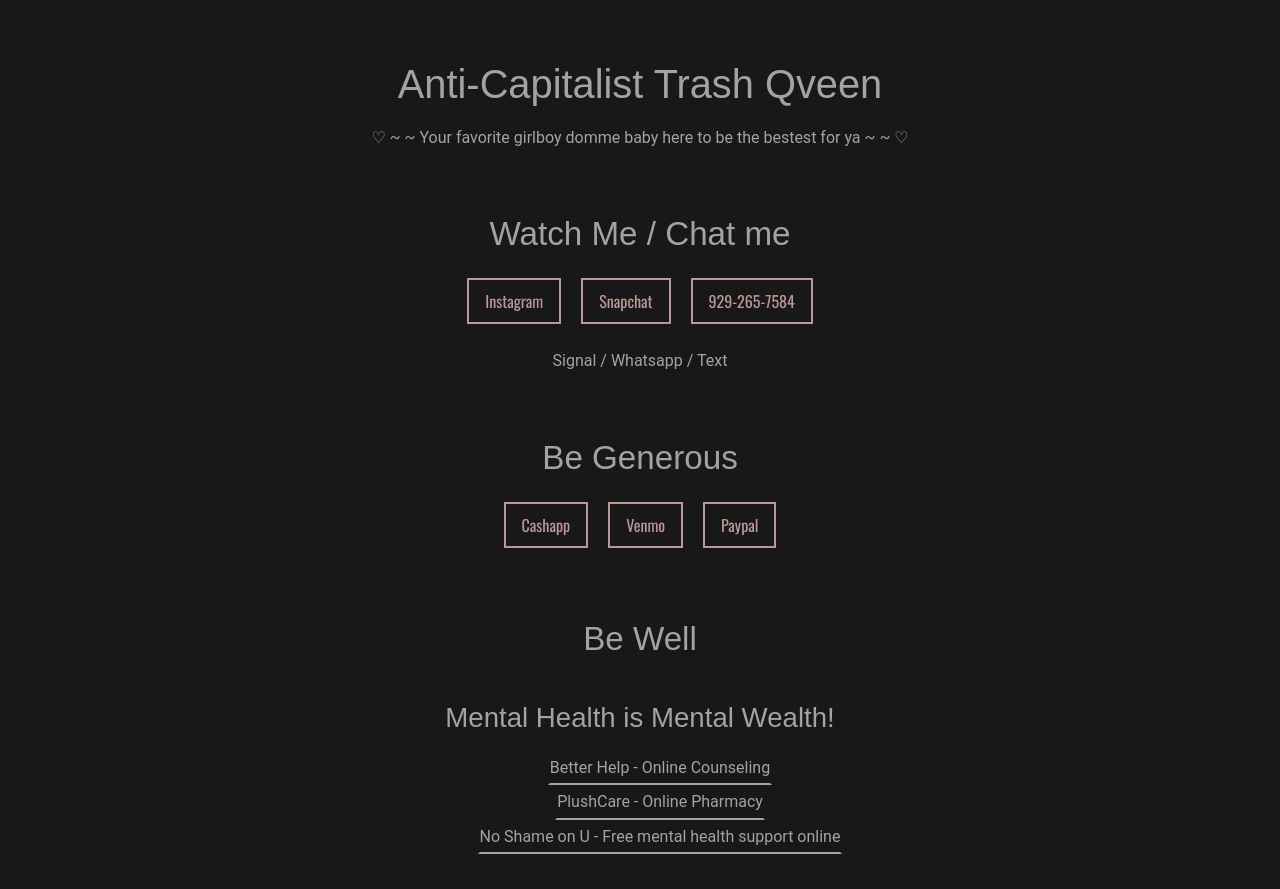
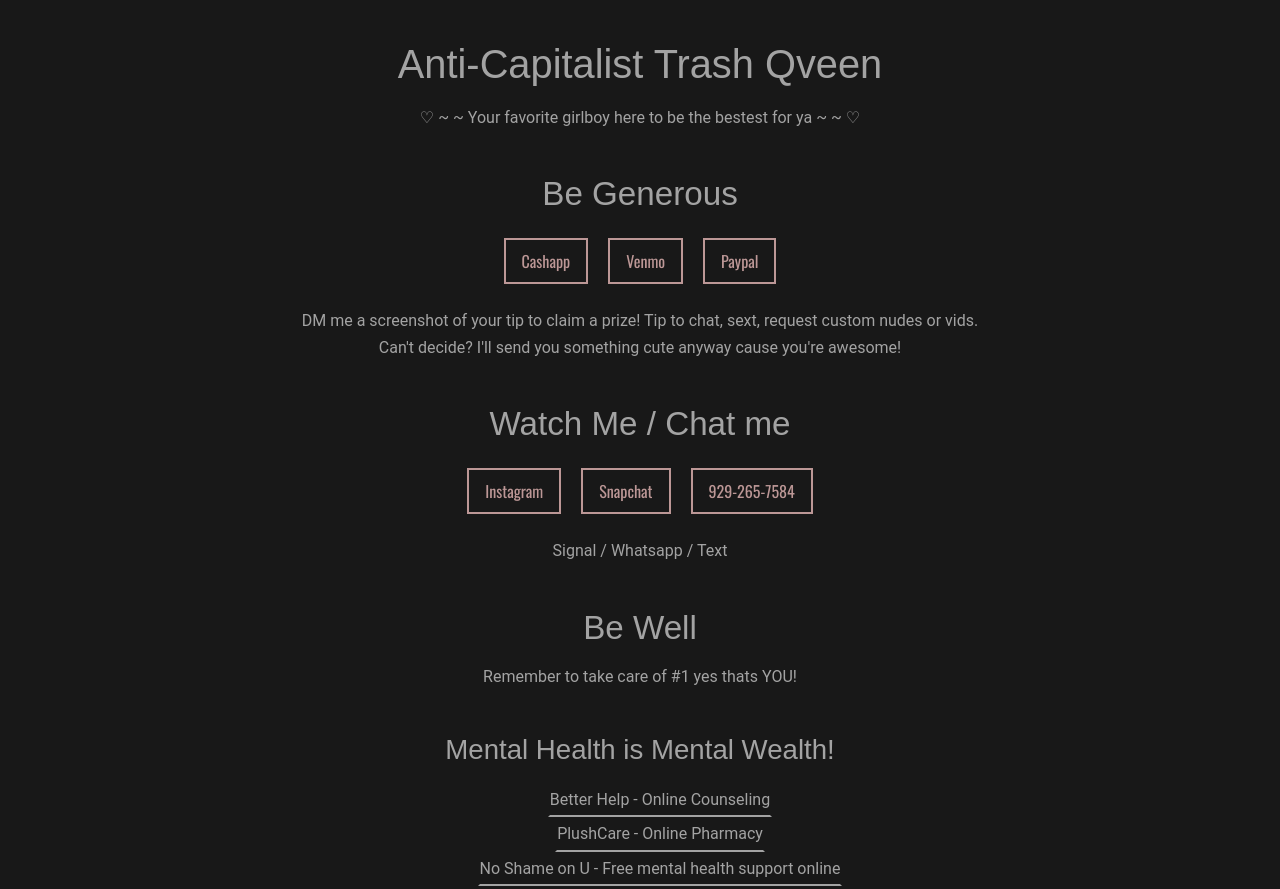
Before and after one commit to anticapitaliststrashqveen/profile, a plain HTML site: page index.html in a window 1280 px wide. Shown: the part 256-1145 px from the top of the page. Drawn offline with nearby package versions, Linux system fonts and the light colour scheme.

Commit message:
update with detailed info

```diff
--- a/index.html
+++ b/index.html
@@ -14,13 +14,22 @@
     </head>
     <body>
         <header>
-                <div class="profile-photo"><div class="img-wrap"><img src="images/profile.jpg" alt="your photo description"></div></div>
+                <div class="profile-photo"><div class="img-wrap"><img src="images/profile.jpg" alt="Cute blonde babe holding a cucumber arizona tea can sitting on a pile of arizona cans in a bathtub topless making a kissy face."></div></div>
                 <div class="wrapper">
                     <h1>Anti-Capitalist Trash Qveen</h1>
-                    <p>&#9825; ~ ~ Your favorite girlboy domme baby here to be the bestest for ya ~ ~ &#9825;</p>
+                    <p>&#9825; ~ ~ Your favorite girlboy here to be the bestest for ya ~ ~ &#9825;</p>
                 </div>
         </header>
         <main>
+            <section class="wrapper">
+                <h2>Be Generous</h2>
+                <div class="link-list">
+                    <a href="https://cash.app/$anticaptrashqveen/" class="button"><span>Cashapp</span></a>
+                    <a href="https://venmo.com/code?user_id=3049845036154880758 " class="button"><span>Venmo</span></a>
+                    <a href="https://www.paypal.me/anticapitalisttrash/" class="button"><span>Paypal</span></a>
+                </div>
+                <p>DM me a screenshot of your tip to claim a prize! Tip to chat, sext, request custom nudes or vids. <br/>Can't decide? I'll send you something cute anyway cause you're awesome!</p>
+            </section>
             <section class="wrapper">
             <h2>Watch Me / Chat me</h2>
                 <a href="https://www.instagram.com/anticapitalisttrashqveen/" class="button"><span>Instagram</span></a>
@@ -29,18 +38,8 @@
                 <p>Signal / Whatsapp / Text</p>
             </section>
             <section class="wrapper">
-                <h2>Be Generous</h2>
-
-                <div class="link-list">
-                    <a href="https://cash.app/$anticaptrashqveen/" class="button"><span>Cashapp</span></a>
-                    <a href="https://venmo.com/code?user_id=3049845036154880758 " class="button"><span>Venmo</span></a>
-                    <a href="https://www.paypal.me/anticapitalisttrash/" class="button"><span>Paypal</span></a>
-
-                </div>
-            </section>
-            <section class="wrapper">
                 <h2>Be Well</h2>
-
+                <p>Remember to take care of #1 yes thats YOU!</p>
                 <div class="flex-container">
                     <div class="flex-child">
                         <h3>Mental Health is Mental Wealth!</h3>
--- a/styles/style.css
+++ b/styles/style.css
@@ -132,7 +132,7 @@
     color: var(--background-color);
     padding: 0.5em 1em;
     border-radius: 0;
-    margin: 0;
+    margin: 0.5rem;
   }
 
   /* Layout */
@@ -160,7 +160,7 @@
     width: 1300px;
     max-width: 100%;
     padding: 0 1rem;
-    margin: 4rem auto 0 auto;
+    margin: 0 auto;
     position: relative;
     text-align: center;
   }
```
Also changed, not shown: 1 other file.
